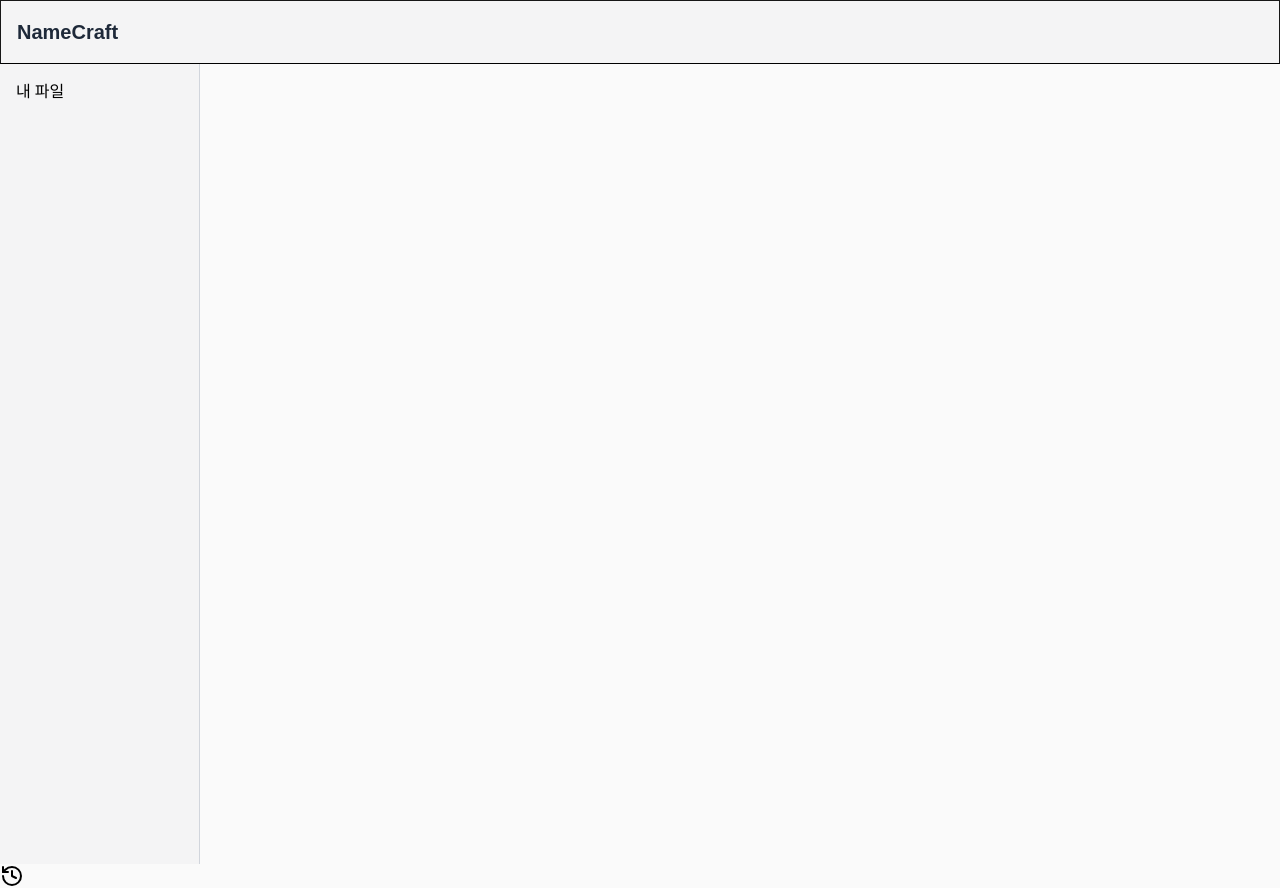
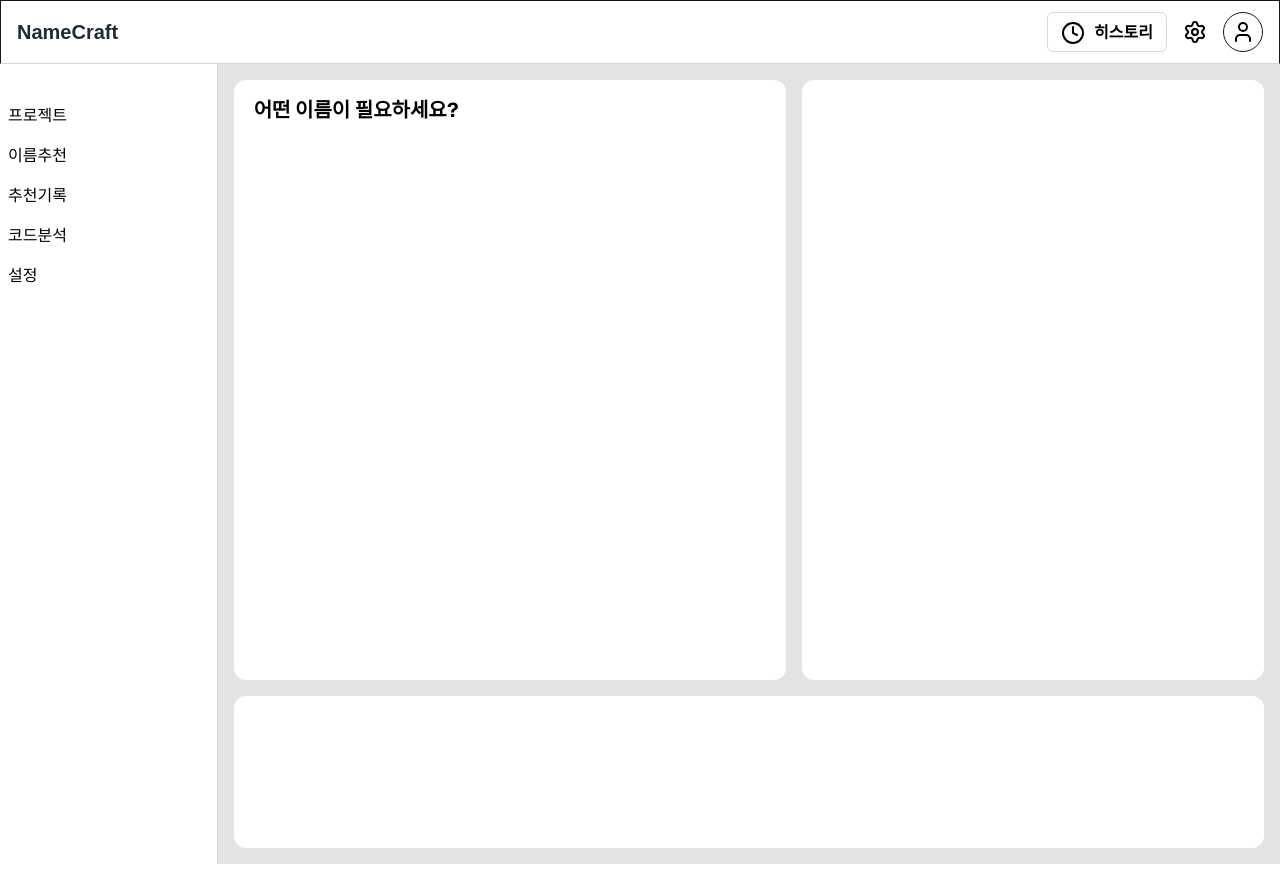
Before and after one commit to ParkSungju01/NameCraft, a Next.js app: page / in a window 1280 px wide. After the commit the page ends 864 px from the top, so only its background shows below. Built offline with nearby package versions, Linux system fonts and the light colour scheme.

Commit message:
feat: UI 프레임 구현

```diff
--- a/src/app/page.tsx
+++ b/src/app/page.tsx
@@ -1,11 +1,20 @@
-import { History } from "lucide-react";
 import SideNav from "@/components/sideNav";
 
 export default function Home() {
   return (
-    <div className="flex flex-col flex-1 bg-zinc-50 font-sans">
+    <div className="flex font-sans">
       <SideNav />
-      <History color="black" />
+      <main className="flex flex-col gap-4 w-full min-h-screen bg-zinc-200 p-4">
+        <center className="flex gap-4">
+          <section className="flex flex-col h-150 bg-white rounded-xl grow-2 px-5 py-4 text-black items-start">
+            <h2 className="text-xl font-bold">어떤 이름이 필요하세요?</h2>
+          </section>
+          <section className="h-150 bg-white rounded-xl grow-3"></section>
+        </center>
+        <footer className="h-full">
+          <section className="h-full bg-white rounded-xl"></section>
+        </footer>
+      </main>
     </div>
   );
 }
--- a/src/components/header.tsx
+++ b/src/components/header.tsx
@@ -1,7 +1,20 @@
+import { Clock, Settings, User } from "lucide-react";
 export default function Header() {
   return (
-    <header className="w-full h-16 flex border border-b-black items-center justify-between px-4 bg-zinc-100">
+    <header className="sticky top-0 w-full h-16 flex border border-b-gray-300 items-center justify-between px-4 bg-white">
       <h1 className="text-xl font-bold text-gray-800">NameCraft</h1>
+      <div className="flex items-center space-x-4">
+        <button className="flex gap-1 justify-evenly w-30 h-10 py-2 px-2 text-black font-semibold border border-gray-300 rounded-md p-1 cursor-pointer">
+          <Clock color="black" />
+          <p className="">히스토리</p>
+        </button>
+        <button className="cursor-pointer">
+          <Settings color="black" />
+        </button>
+        <button className="cursor-pointer rounded-full w-10 h-10 border flex items-center justify-center">
+          <User color="black" className="overflow-hidden" />
+        </button>
+      </div>
     </header>
-  )
+  );
 }
--- a/src/components/sideNav.tsx
+++ b/src/components/sideNav.tsx
@@ -1,9 +1,13 @@
 export default function SideNav() {
   return (
-    <nav className="w-50 h-screen border-r border-gray-300 p-4 bg-zinc-100">
+    <nav className="w-65 h-screen border-r border-gray-300 p-4 bg-white flex flex-col items-start py-10 px-2">
       <ul className="space-y-4">
-        <li className="text-black">내 파일</li>
+        <li className="text-black">프로젝트</li>
+        <li className="text-black">이름추천</li>
+        <li className="text-black">추천기록</li>
+        <li className="text-black">코드분석</li>
+        <li className="text-black">설정</li>
       </ul>
     </nav>
-  )
+  );
 }
```
